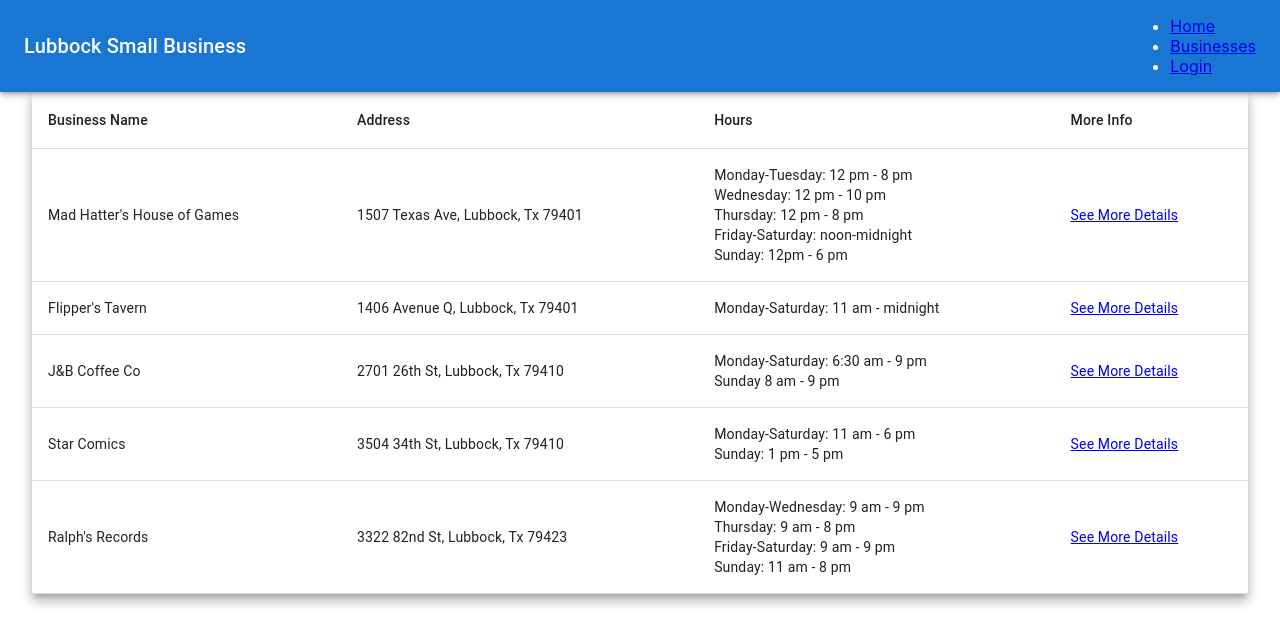
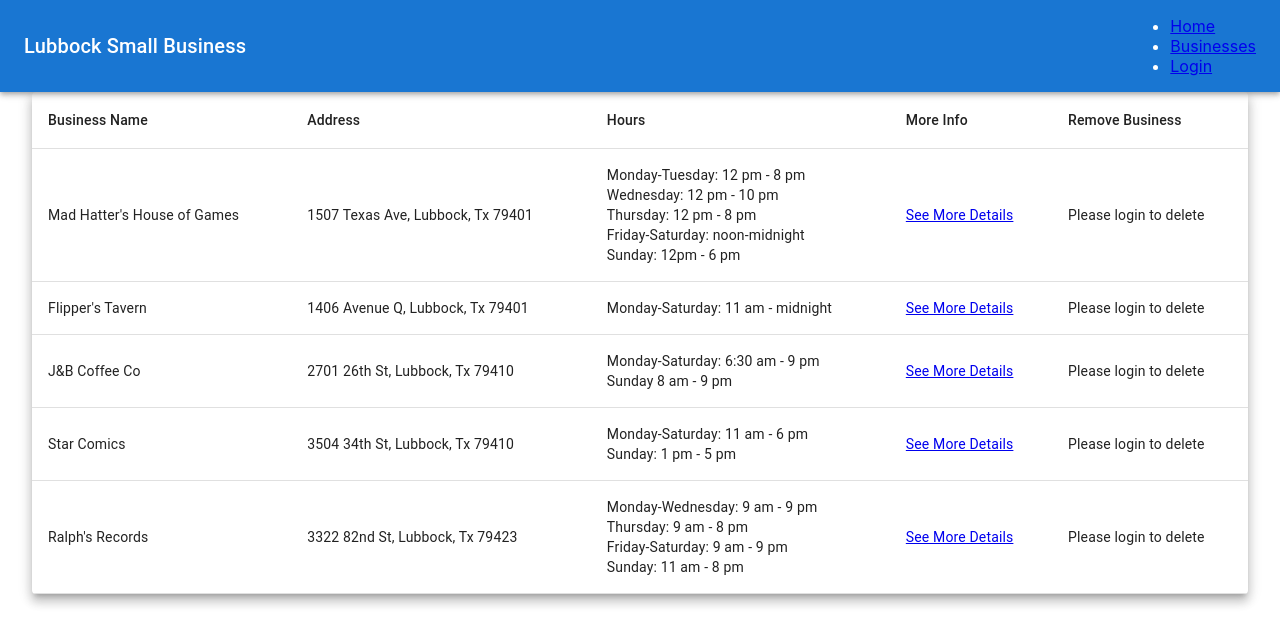
Before and after one commit to SamSvetlik/small_business_app, a React (Create React App) app: page /business in a window 1280 px wide. Shown: the top 644 px of the page. Built offline with nearby package versions, Linux system fonts and the light colour scheme.

Commit message:
chore: added functional delete icon to Businesses when user is logged in

```diff
--- a/src/components/Businesses.js
+++ b/src/components/Businesses.js
@@ -7,6 +7,13 @@ import TableContainer from '@mui/material/TableContainer';
 import TableHead from '@mui/material/TableHead';
 import TableRow from '@mui/material/TableRow';
 import Paper from '@mui/material/Paper';
+import DeleteIcon from '@mui/icons-material/Delete';
+import cookie from "cookie";
+
+const checkAuth = () => {
+    const cookies = cookie.parse(document.cookie)
+    return cookies["loggedIn"] ? true : false
+}
 
 const Businesses = (props) => {
     return (
@@ -18,6 +25,7 @@ const Businesses = (props) => {
                         <TableCell>Address</TableCell>
                         <TableCell>Hours</TableCell>
                         <TableCell>More Info</TableCell>
+                        <TableCell>Remove Business</TableCell>
                     </TableRow>
                 </TableHead>
                 <TableBody>
@@ -30,6 +38,11 @@ const Businesses = (props) => {
                                 <TableCell>
                                 <Link to={`/business/${index}`}>See More Details</Link>
                                 </TableCell>
+                                <TableCell>
+                                    {checkAuth() === true
+                                    ? <DeleteIcon onClick={() => {props.removeIndex(index)}} />
+                                    : "Please login to delete"}
+                                </TableCell>
                             </TableRow>
                         )
                     })}
--- a/src/components/Home.js
+++ b/src/components/Home.js
@@ -9,7 +9,6 @@ const checkAuth = () => {
 const Home = (props) => {
     return (
         <div >
-            {console.log(props.user)}
             {checkAuth() ? (<h2> Logged in!  Welcome, {props.user.username}!</h2>) : (<h2>Not logged in!</h2>)}
         </div>
     )
--- a/src/components/Login.js
+++ b/src/components/Login.js
@@ -24,8 +24,6 @@ const Login = (props) => {
 
   const login = (e) => {
     e.preventDefault();
-    console.log(state)
-    console.log(props)
     props.setUser({...state})
     document.cookie = cookie.serialize("loggedIn", true, { maxAge: 300 })
 
--- a/src/components/Navigation.js
+++ b/src/components/Navigation.js
@@ -2,7 +2,6 @@ import React from 'react'
 import { AppBar, Toolbar,
   Typography
 } from '@mui/material'
-import { green } from '@mui/material/colors';
 import { Link } from 'react-router-dom'
 import cookie from "cookie";
 
@@ -17,7 +16,6 @@ const logOut = () => {
     });
 }
 
-const primary = green
 const Navigation = (props) => {
 
     return (
@@ -41,7 +39,7 @@ const Navigation = (props) => {
                             <Link to="/login" onClick={() => {
                                 logOut()
                                 props.setUser(null)
-                                console.log("Reset user to blank")}}>Logout</Link>
+                                }}>Logout</Link>
                         </li>)
                         :
                         (<li className="nav-list-item">
--- a/src/containers/Businesses.js
+++ b/src/containers/Businesses.js
@@ -1,6 +1,6 @@
 import { connect } from 'react-redux'
 import Businesses from '../components/Businesses'
-import {setUser} from '../redux/actions'
+import { removeIndex } from '../redux/actions'
 
 const mapStateToProps = (state) => {
     return {
@@ -8,4 +8,10 @@ const mapStateToProps = (state) => {
     }
 }
 
-export default connect(mapStateToProps)(Businesses)
+const mapDispatchToProps = (dispach) => {
+    return {
+        removeIndex: (index) => dispach(removeIndex(index))
+    }
+}
+
+export default connect(mapStateToProps, mapDispatchToProps)(Businesses)
--- a/src/redux/actions.js
+++ b/src/redux/actions.js
@@ -4,3 +4,10 @@ export const setUser = (user) => {
         value: user
     }
 }
+
+export const removeIndex = (index) => {
+    return {
+        type: "REMOVE_INDEX",
+        value: index
+    }
+}
--- a/src/redux/reducers.js
+++ b/src/redux/reducers.js
@@ -18,6 +18,10 @@ const businesses = (state = [], action) => {
         case "ADD_BUSINESS":
             return [...state, ...action.value]
 
+        case "REMOVE_INDEX":
+            let newState = [...state]
+            newState.splice(action.value, 1)
+            return newState
 
         default:
             return state;
```
